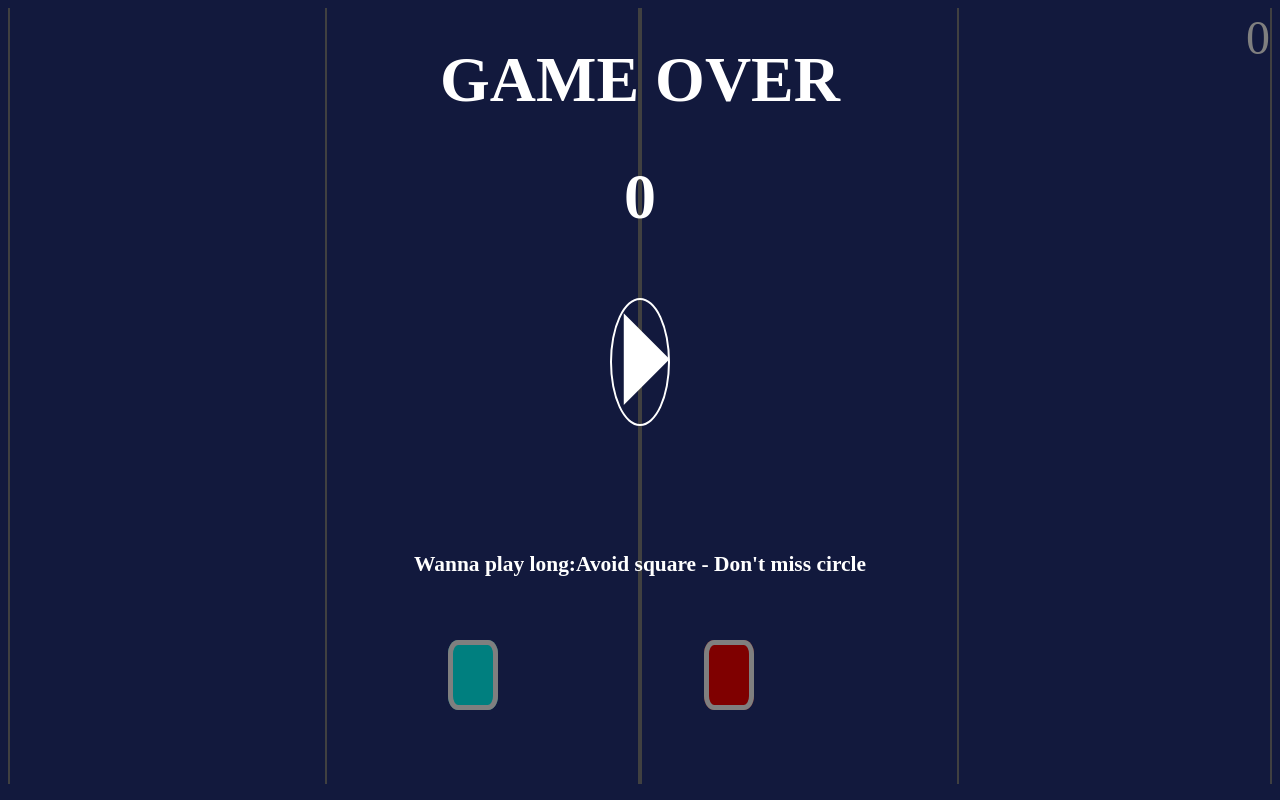
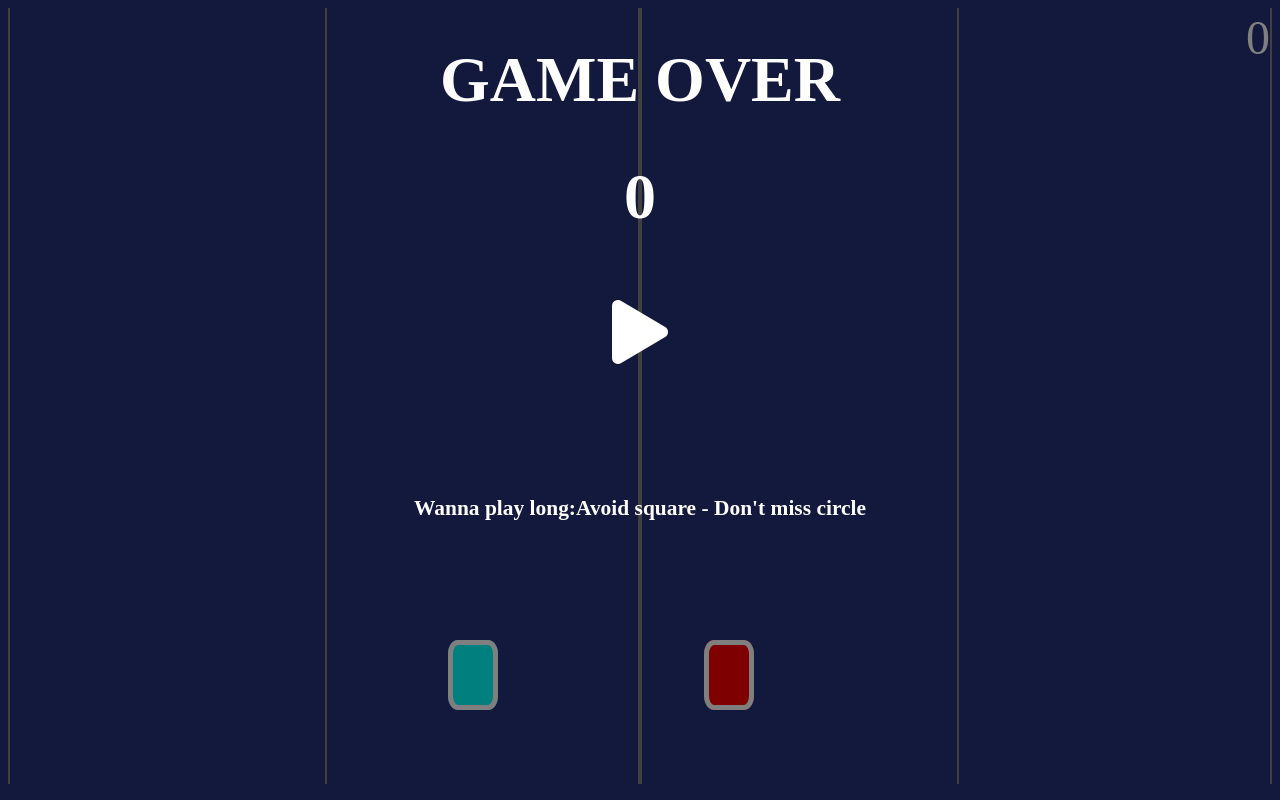
Before and after one commit to Sushanta902/2car, a plain HTML site: page index.html in a window 1280 px wide. Drawn offline with nearby package versions, Linux system fonts and the light colour scheme.

Commit message:
Update index.html

```diff
--- a/index.html
+++ b/index.html
@@ -6,6 +6,7 @@
 <meta name="viewport"content="width=device-width, initial-scale=1.0">
 <title>2cars</title>
 <link rel="stylesheet"href="2car.css">
+<link rel="stylesheet" href="https://use.fontawesome.com/releases/v5.0.7/css/all.css">
 
 </head>
 <body>
@@ -17,7 +18,7 @@
 <h1>GAME OVER</h1>
 <h1 id="last_score">0<h1>
 </p>
-<span  style="font-size: 7rem;border-radius:50%;border:solid white 2px;">⏵︎</span>
+<i class="fas fa-play"></i>
 <br>
 <br>
 <h6 > Wanna play long:Avoid square - Don't miss circle<h6>
```
